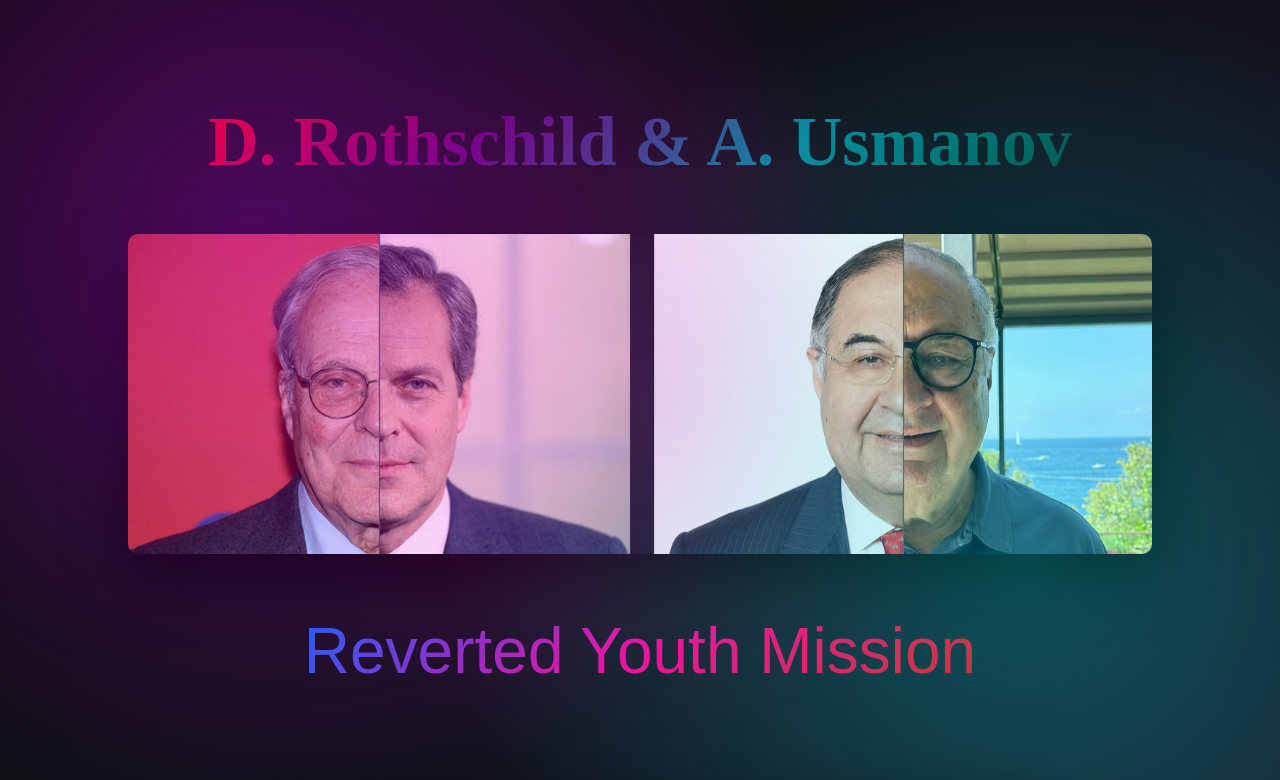
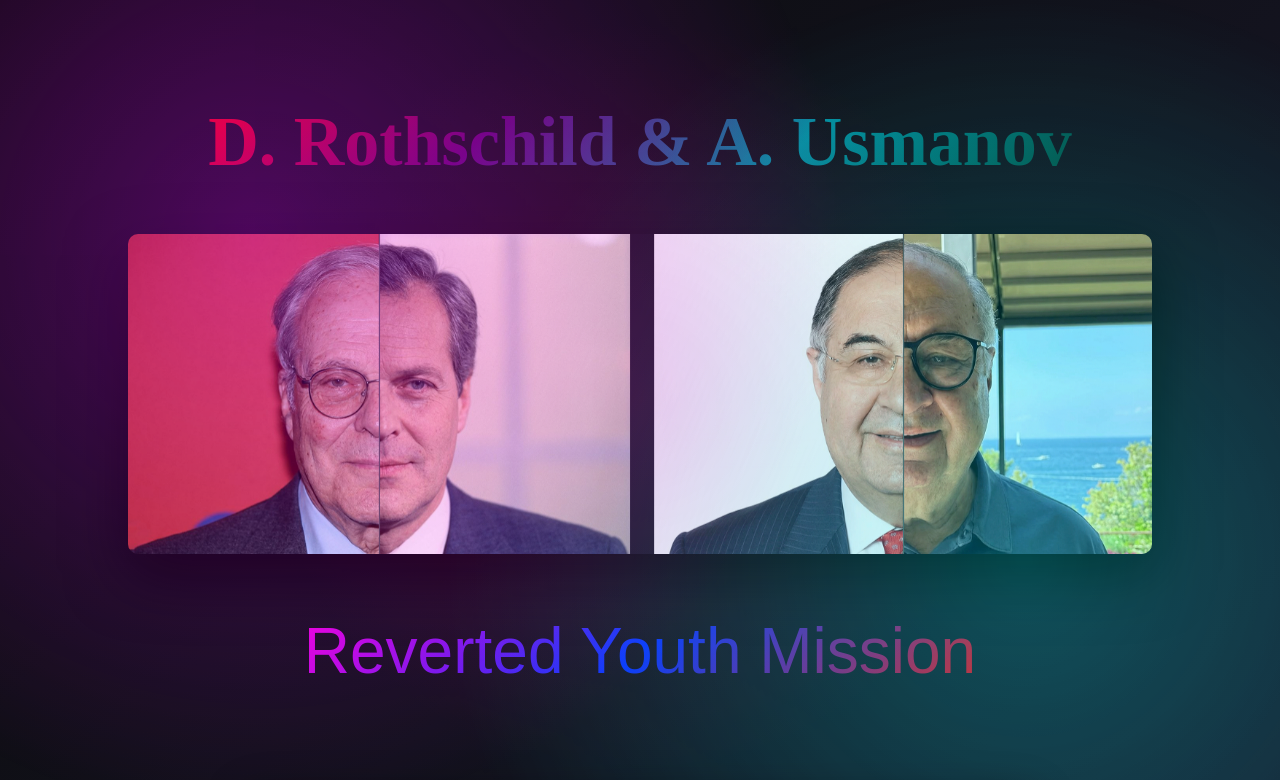
Before and after one commit to revertedyouth/revertedyouth.github.io, a plain HTML site: page index.html in a window 1280 px wide. Shown: the top 780 px of the page. Drawn offline with Linux system fonts and the light colour scheme; a web font is replaced by a local one.

Commit message:
Update index.html

```diff
--- a/index.html
+++ b/index.html
@@ -269,7 +269,7 @@
       font-size: clamp(32px, 5vw, 69px);
       text-align: center;
       /* background: linear-gradient(135deg, #0072ff, #8900ff, #750074); */
-      background: linear-gradient(135deg, #0072ff, #ff0099, #ff0000);
+      background: linear-gradient(135deg, #ff00d8, #0033ff, #ff0000);
       -webkit-background-clip: text;
       -webkit-text-fill-color: transparent;
       background-clip: text;
```
